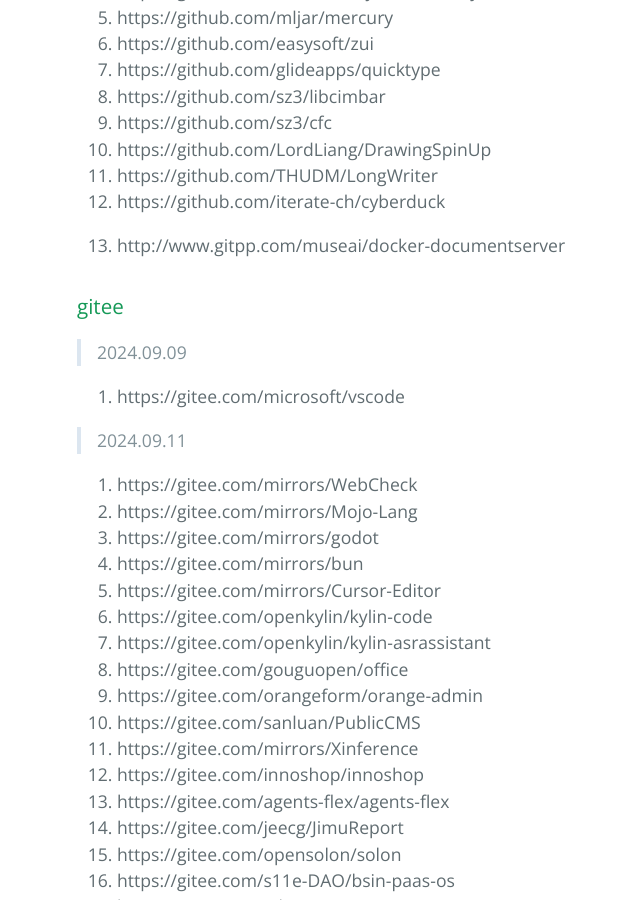
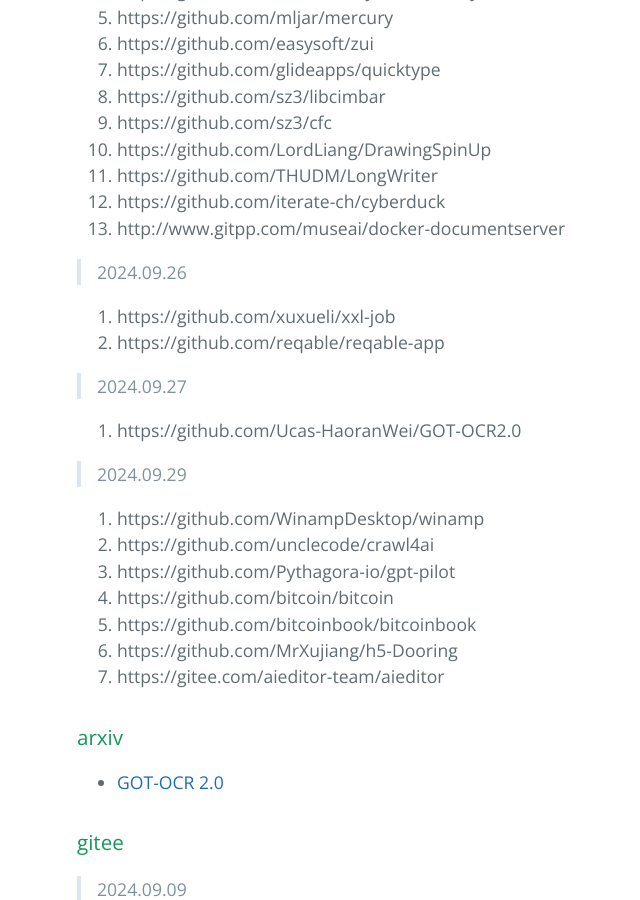
Before and after one commit to xhp/xhp.github.io, a Jekyll site: the page built from index.md, in a window 1280 px wide and 900 px high, scrolled down 6689 px. Shown: the whole window, without its empty margins (147-787 px from the left). Built offline with Jekyll 4.4.1, drawn with Linux system fonts in a browser that asks for light colours; our own code applies the rules of GitHub Pages for plain Markdown files; some of the changed text lies outside the part shown.

Commit message:
2024.09.29

```diff
--- a/index.md
+++ b/index.md
@@ -259,12 +259,33 @@ layout: default
 10. https://github.com/LordLiang/DrawingSpinUp
 11. https://github.com/THUDM/LongWriter
 12. https://github.com/iterate-ch/cyberduck
+13. http://www.gitpp.com/museai/docker-documentserver
 
-6. http://www.gitpp.com/museai/docker-documentserver
+> 2024.09.26
+
+1. https://github.com/xuxueli/xxl-job
+2. https://github.com/reqable/reqable-app
+
+> 2024.09.27
+
+1. https://github.com/Ucas-HaoranWei/GOT-OCR2.0
+
+> 2024.09.29
+
+1. https://github.com/WinampDesktop/winamp
+2. https://github.com/unclecode/crawl4ai
+3. https://github.com/Pythagora-io/gpt-pilot
+3. https://github.com/bitcoin/bitcoin
+4. https://github.com/bitcoinbook/bitcoinbook
+5. https://github.com/MrXujiang/h5-Dooring
+6. https://gitee.com/aieditor-team/aieditor
 
 
 
 
+### [](#header-3) arxiv
+
+- [GOT-OCR 2.0](https://arxiv.org/pdf/2409.01704)
 
 ### [](#header-3) gitee
 > 2024.09.09
@@ -391,6 +412,10 @@ layout: default
 
 1. https://gitee.com/dromara/hutool
 
+> 2024.09.26
+
+1. https://gitee.com/xuxueli0323/xxl-job
+
 
 ## [](#header-3)Meta(Facebook)
 > 2024.09.09
@@ -510,6 +537,8 @@ layout: default
 - [openzui](https://www.openzui.com/)
 - [quicktype](https://app.quicktype.io/)
 - [CyberDuck](https://cyberduck.io/)
+- [reqable](https://reqable.com/zh-CN/)
+- [Python Tutor](https://pythontutor.com)
 
 - [clound tencent](https://cloud.tencent.com/)
 - [google cn](https://developers.google.cn/)
```
Also changed, not shown: other parts of index.md (+2 -0 lines).
